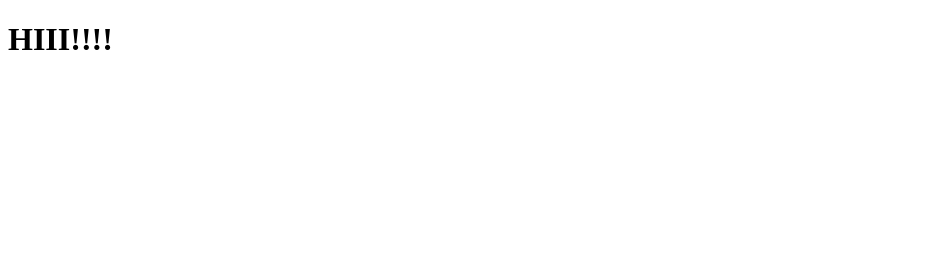
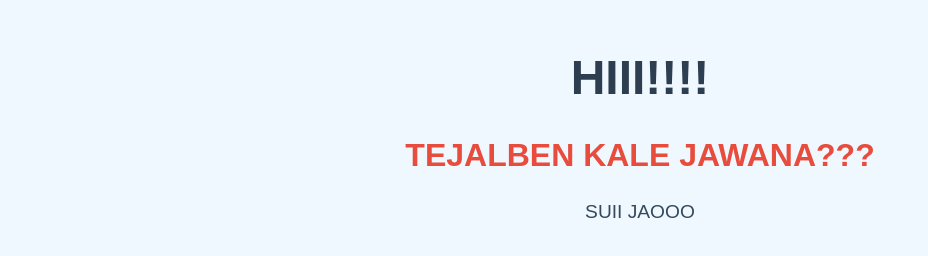
Before and after one commit to AryanPatelDev/AryanPatelDev.github.io, a plain HTML site: page index.html in a window 1280 px wide. Shown: the whole page, without its empty margins (0-928 px from the left). Drawn offline with Linux system fonts and the light colour scheme.

Commit message:
Update index.html

```diff
--- a/index.html
+++ b/index.html
@@ -1,5 +1,56 @@
 <!DOCTYPE html>
+<html lang="en">
+<head>
+  <meta charset="UTF-8">
+  <meta name="viewport" content="width=device-width, initial-scale=1.0">
+  <title>Welcome Page</title>
+  <style>
+    body {
+      font-family: Arial, sans-serif;
+      background-color: #f0f8ff;
+      text-align: center;
+      margin: 0;
+      padding: 0;
+    }
+
+    h1 {
+      color: #2c3e50;
+      font-size: 3em;
+      margin-top: 50px;
+    }
+
+    h2 {
+      color: #e74c3c;
+      font-size: 2em;
+      margin-top: 20px;
+    }
+
+    p {
+      font-size: 1.2em;
+      color: #34495e;
+      margin-top: 20px;
+    }
+
+    /* Add a little animation for fun */
+    @keyframes fadeIn {
+      0% {
+        opacity: 0;
+      }
+      100% {
+        opacity: 1;
+      }
+    }
+
+    .fadeIn {
+      animation: fadeIn 1.5s ease-in-out;
+    }
+  </style>
+</head>
 <body>
-  <h1> HIII!!!!</h1>
+  <div class="fadeIn">
+    <h1>HIII!!!!</h1>
+    <h2>TEJALBEN KALE JAWANA???</h2>
+    <p>SUII JAOOO</p>
+  </div>
 </body>
 </html>
```
